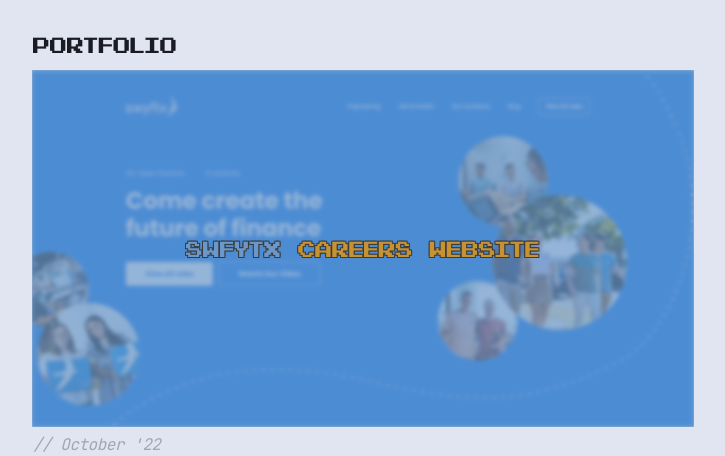
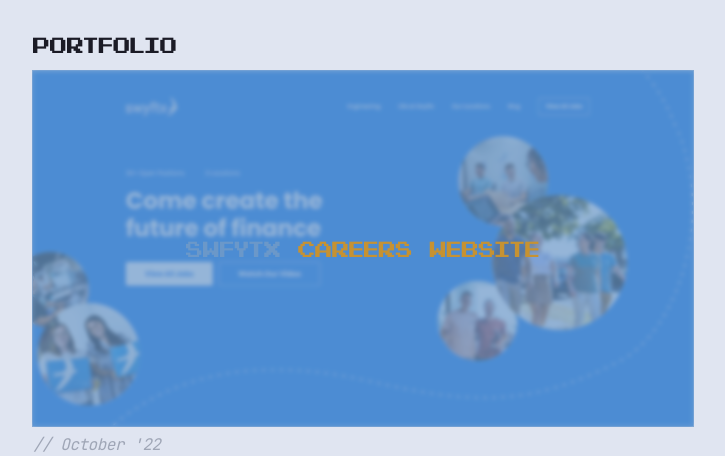
Before and after one commit to TomDawson/cv, a PHP site: page / in a window 1280 px wide. Shown: the part 779-1235 px from the top of the page, without its empty margins (277-1002 px from the left). Run offline with PHP 8.4, Linux system fonts and the light colour scheme.

Commit message:
Changes to portfolio

```diff
--- a/styles/style.css
+++ b/styles/style.css
@@ -556,6 +556,16 @@
   flex-wrap: wrap;
 }
 
+/*
+.portfolio-entry::after {
+  content: '';
+  width: 100%;
+  display: block;
+  border-bottom: 2px dashed var(--primary);
+  margin-block: 1em;
+}
+*/
+
 .portfolio-image-wrapper {
   position: relative;
   width: 100%;
@@ -597,7 +607,7 @@
   font-family: 'Pixel NES';
   font-size: 1.4em;
   color: var(--body);
-  text-shadow: 1px 1px 0px #3b3b3b, -1px -1px 0px #3b3b3b, 1px -1px 0px #3b3b3b, -1px 1px 0px #3b3b3b;
+  text-shadow: 1px 1px 1px #3b3b3b, -1px -1px 1px #3b3b3b, 1px -1px 1px #3b3b3b, -1px 1px px #1B1B26;
   margin: 0;
   position: absolute;
   display: flex;
```
